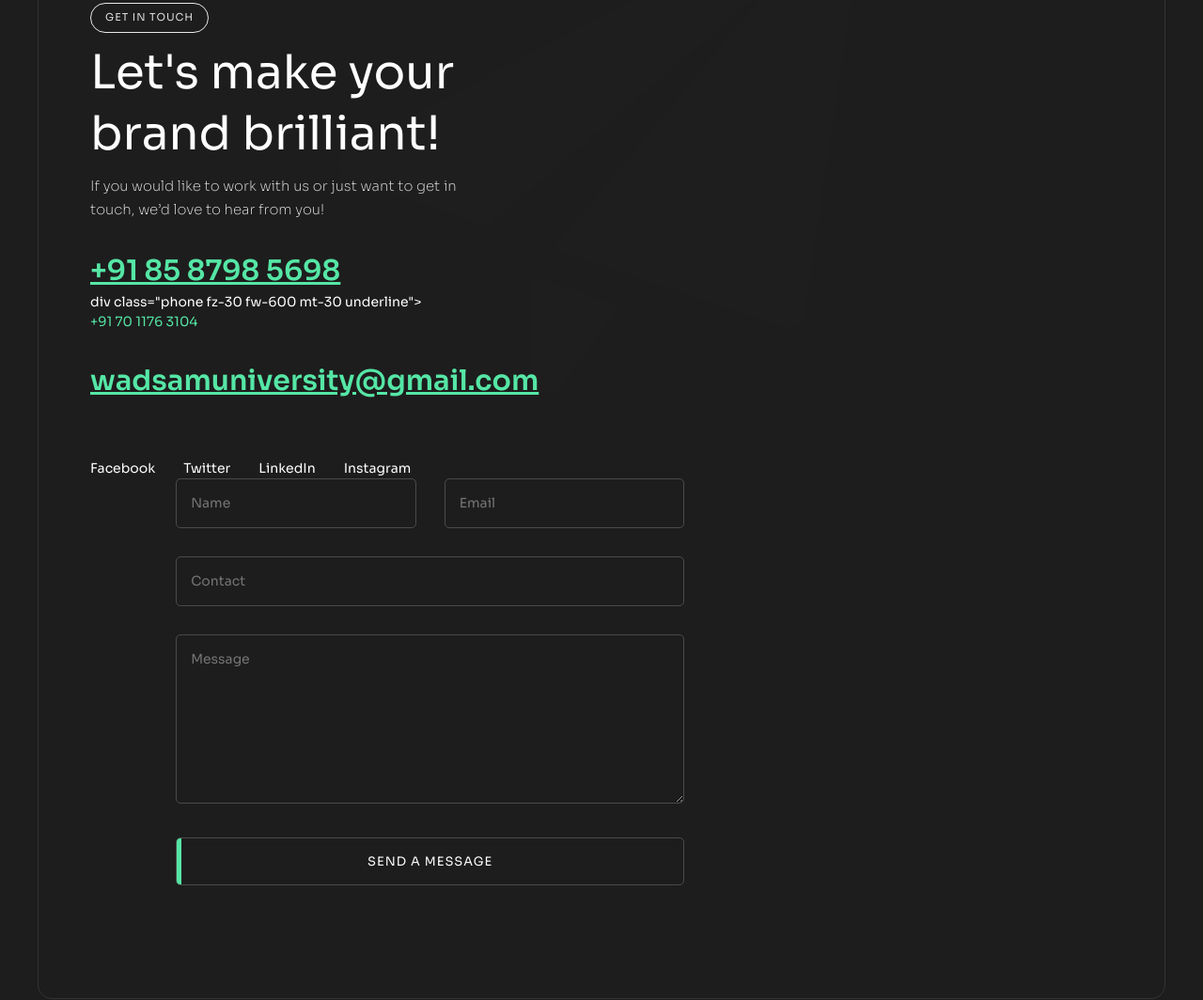
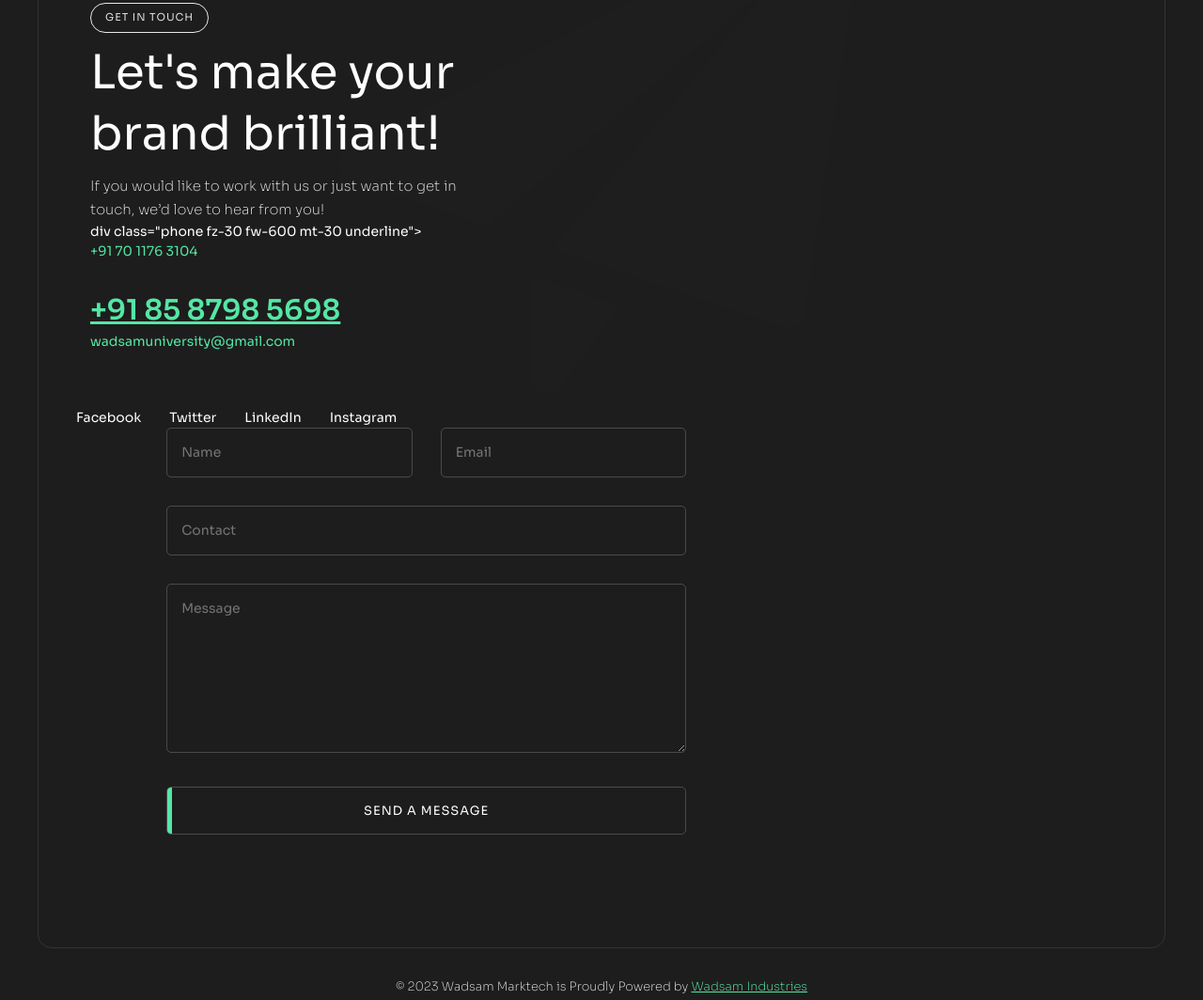
Before and after one commit to wadsamdigital/official, a plain HTML site: page home-main.html in a window 1280 px wide. Shown: the part 6455-7519 px from the top of the page at 94% size. Drawn offline with Linux system fonts and the light colour scheme.

Commit message:
home-main.html

```diff
--- a/home-main.html
+++ b/home-main.html
@@ -1062,13 +1062,13 @@
                             <h2 class="fz-50">Let's make your brand brilliant!</h2>
                             <p class="fz-15 mt-10">If you would like to work with us or just want to get in
                                 touch, we’d love to hear from you!</p>
-                            <div class="phone fz-30 fw-600 mt-30 underline">
+                             div class="phone fz-30 fw-600 mt-30 underline">
+                                <a href="https://wa.link/4g5eki" class="main-color">+91 70 1176 3104</a>
+                            </div>
+                                  <div class="phone fz-30 fw-600 mt-30 underline">
                                 <a href="https://wa.link/gvts8p" class="main-color">+91 85 8798 5698</a>
                             </div>
-                            div class="phone fz-30 fw-600 mt-30 underline">
-                                <a href="https://wa.link/4g5eki" class="main-color">+91 70 1176 3104</a>
-                            </div>
-                            <div class="phone fz-30 fw-600 mt-30 underline">
+
                                 <a href="#0" class="main-color">wadsamuniversity@gmail.com</a>
                             </div>
                             <ul class="rest social-text d-flex mt-60">
@@ -1180,7 +1180,3 @@
     <script src="assets/js/scripts.js"></script>
 
 </body>
-
-
-<!-- Mirrored from ui-themez.smartinnovates.net/items/hawke/home-main.html by HTTrack Website Copier/3.x [XR&CO'2014], Tue, 31 Oct 2023 21:05:39 GMT -->
-</html>
```
